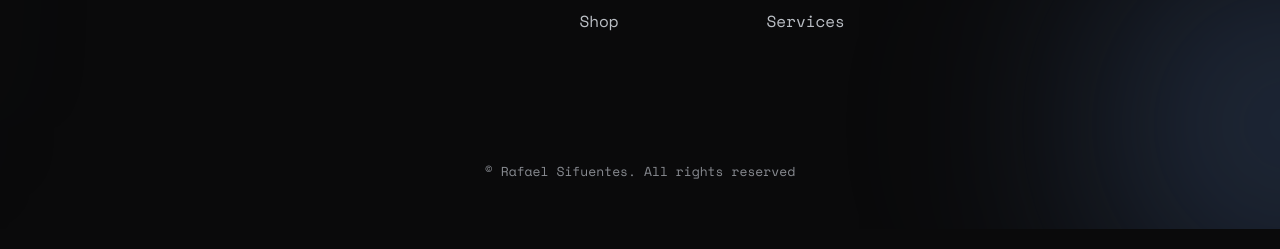
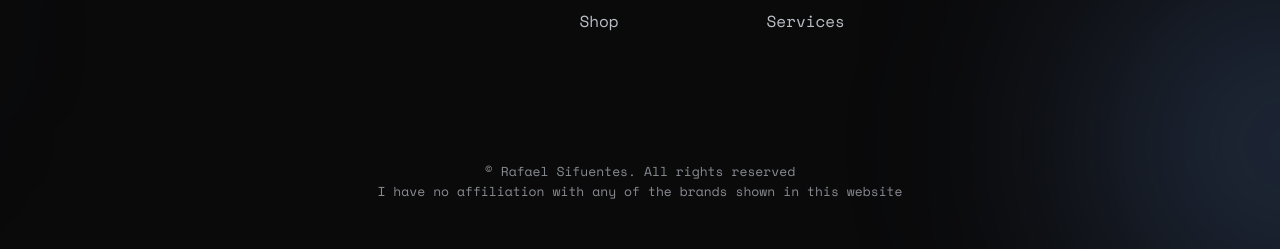
Before and after one commit to Rafael-Sifuentes/Electric-car-website, a plain HTML site: page index.html in a window 1280 px wide. Shown: the part 5118-5367 px from the top of the page. Drawn offline with nearby package versions, Linux system fonts and the light colour scheme.

Commit message:
Update index.html

```diff
--- a/index.html
+++ b/index.html
@@ -605,7 +605,8 @@
         </div>
 
         <span class="footer__copy">
-            &#169; Rafael Sifuentes. All rights reserved
+            &#169; Rafael Sifuentes. All rights reserved<br>
+            I have no affiliation with any of the brands shown in this website
         </span>
 
     </footer>
```
